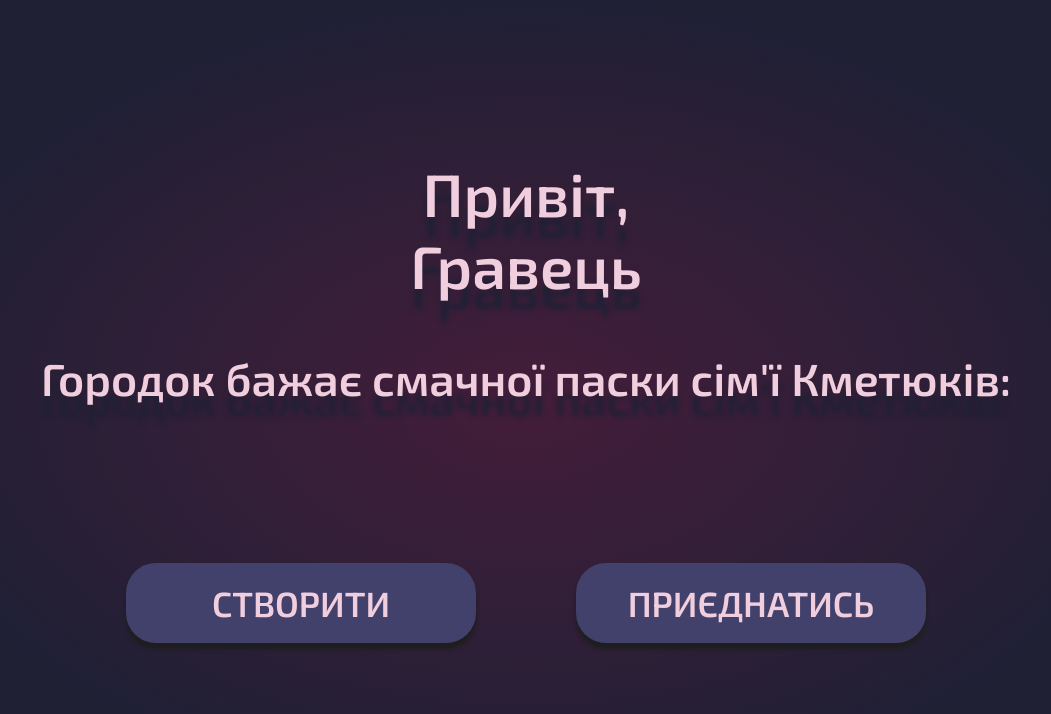
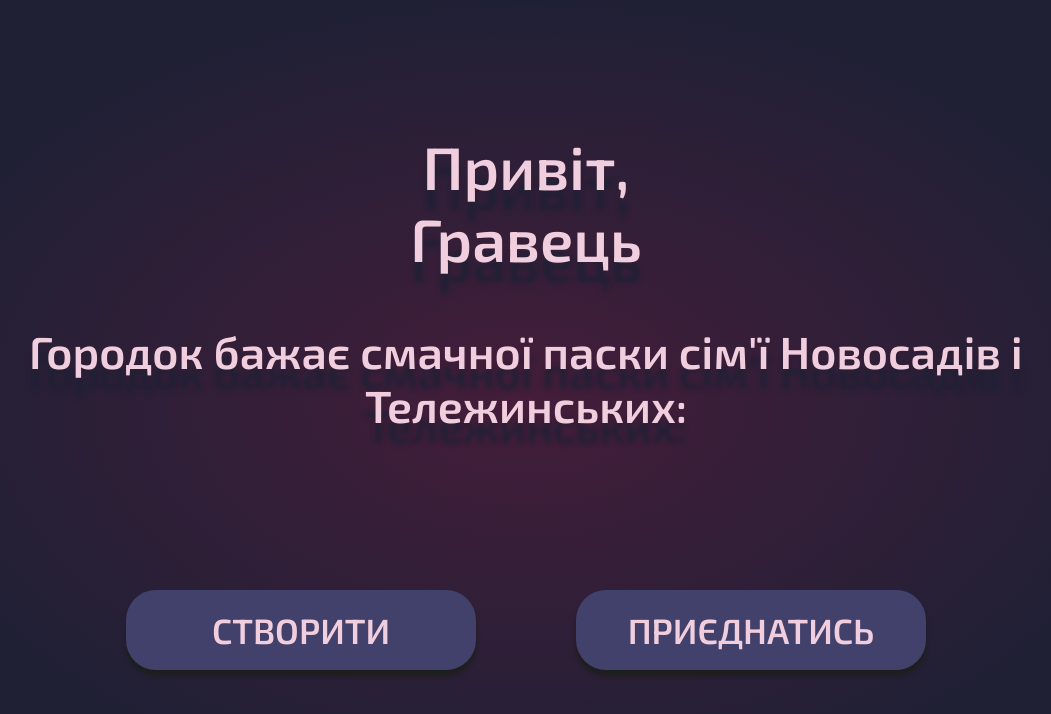
Before and after one commit to Whyylek/no-room-for-you, a website: page public/second-page.html in a window 1280 px wide. Shown: the whole page, without its empty margins (114-1165 px from the left). Drawn offline with Linux system fonts and the light colour scheme; no server answers.

Commit message:
first commit15

```diff
--- a/public/second-page.html
+++ b/public/second-page.html
@@ -14,7 +14,7 @@
                 <h1>Привіт,<br><span id="nickname"></span></h1>
             </div>
             <div class="header2">
-                <h2>Городок бажає смачної паски сім'ї Кметюків:<br>
+                <h2>Городок бажає смачної паски сім'ї Новосадів і Тележинських:<br>
                     <br>
                         <br>
                 </h2>
```
